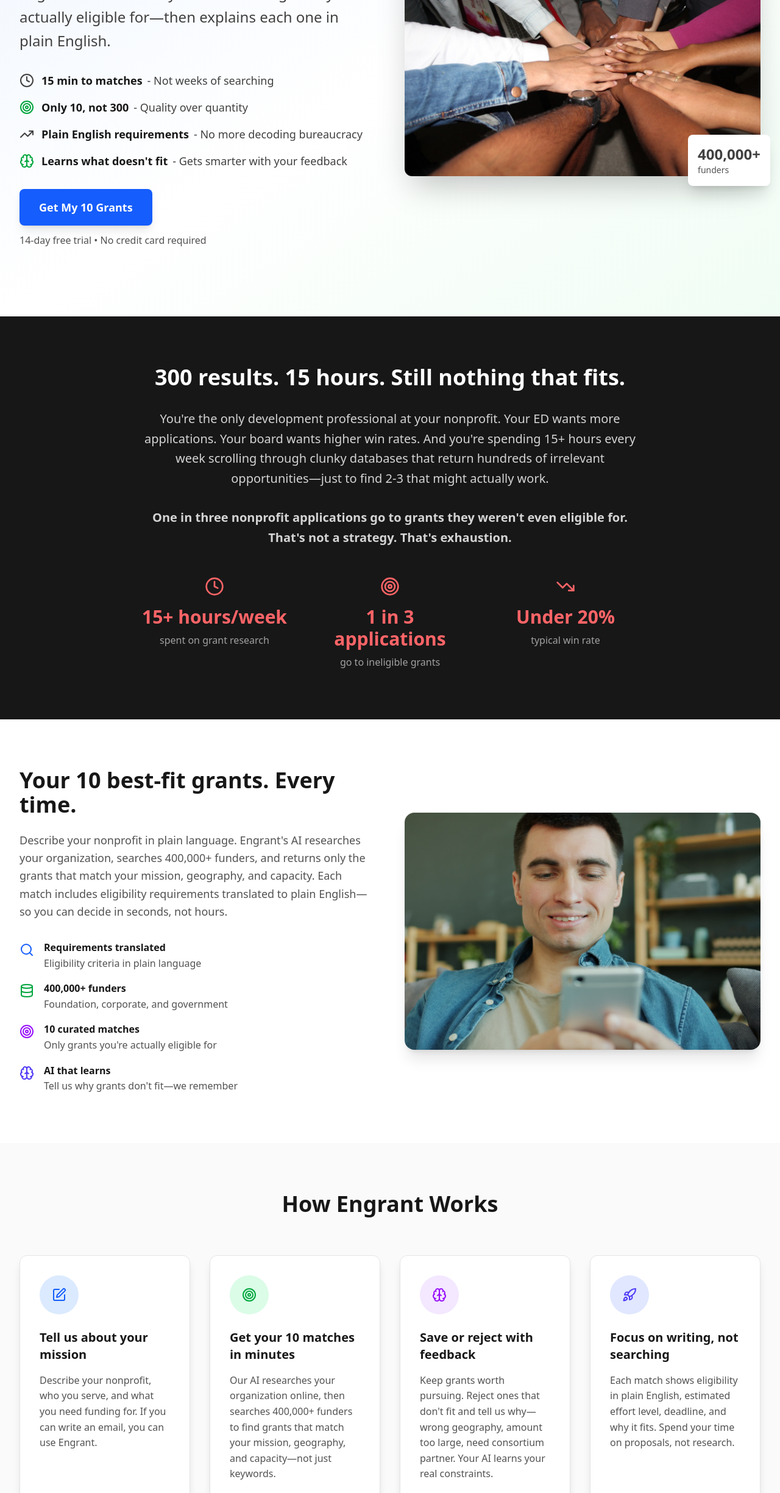
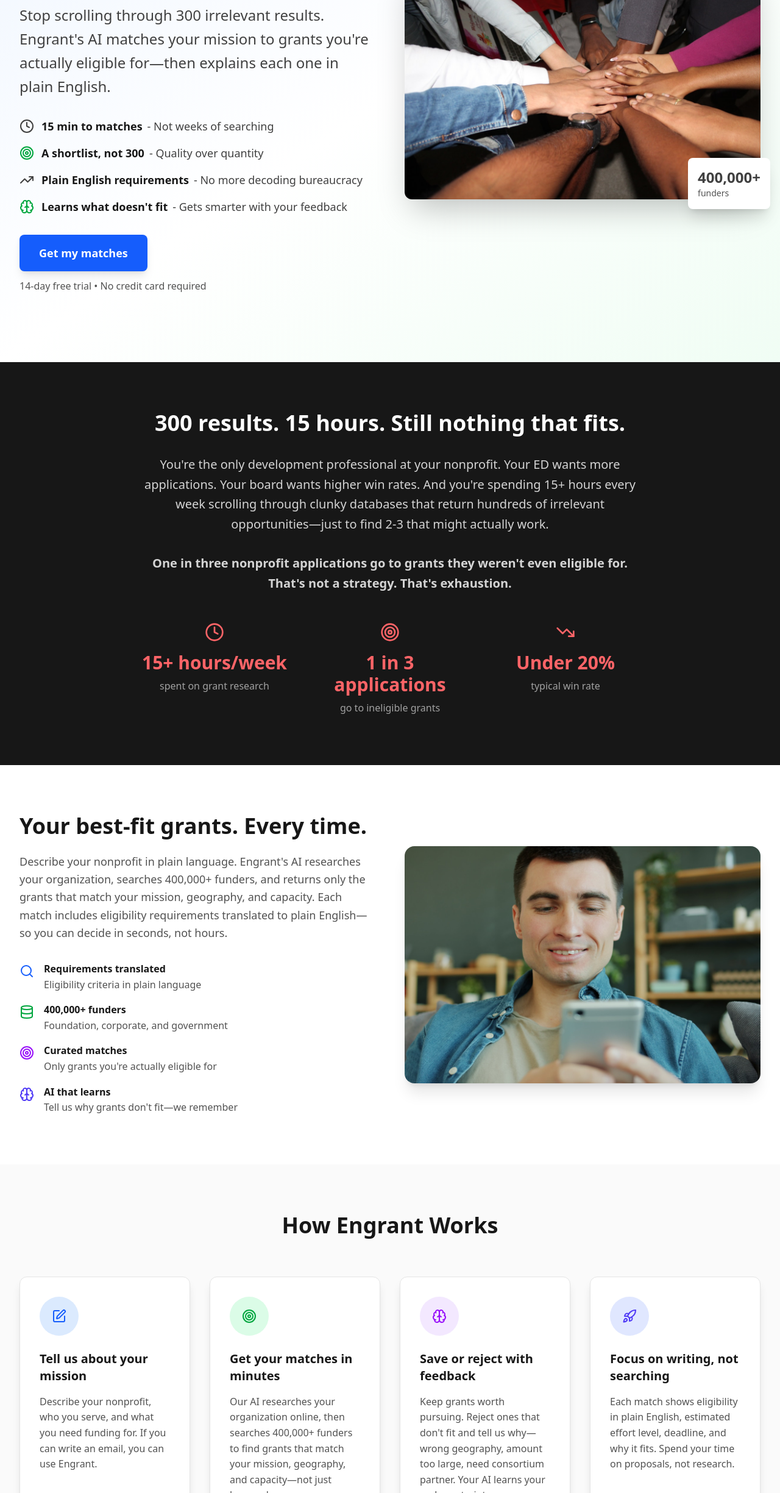
Before and after one commit to uluhonolulu/engrant-web, a Gatsby site: page /ngo-search in a window 1280 px wide. Shown: the part 351-2800 px from the top of the page at 61% size. Built offline with nearby package versions, Linux system fonts and the light colour scheme; Gatsby itself is replaced by a stand-in of ours.

Commit message:
Refined language across NGO search components for clarity and consistency, removing references to "10" curated matches and emphasizing quality over quantity.

```diff
--- a/src/components/ngo-search/FAQ.js
+++ b/src/components/ngo-search/FAQ.js
@@ -33,7 +33,7 @@ const FAQ = () => {
     },
     {
       question: "How quickly can I get started?",
-      answer: "Sign up in under a minute. Describe your mission, and you'll have your 10 curated matches within 15 minutes."
+      answer: "Sign up in under a minute. Describe your mission, and you'll have your curated matches within 15 minutes."
     },
     {
       question: "What if I only need one grant?",
--- a/src/components/ngo-search/FinalCTA.js
+++ b/src/components/ngo-search/FinalCTA.js
@@ -9,7 +9,7 @@ const FinalCTA = () => {
         </h2>
 
         <p className="text-xl mb-10 text-blue-100">
-          Get your 10 best-fit grants in 15 minutes. Spend your time writing proposals, not scrolling databases.
+          Get your best-fit grants in 15 minutes. Spend your time writing proposals, not scrolling databases.
         </p>
 
         <a
@@ -17,7 +17,7 @@ const FinalCTA = () => {
           target="_blank"
           rel="noopener noreferrer"
           className="bg-white text-primary-700 hover:bg-neutral-100 px-10 py-4 rounded-lg text-xl font-bold transition-colors duration-200 shadow-lg inline-block">
-          Get My 10 Grants
+          Get my matches
         </a>
 
         <p className="text-primary-100 mt-6">
--- a/src/components/ngo-search/Header.js
+++ b/src/components/ngo-search/Header.js
@@ -35,7 +35,7 @@ const Header = () => {
               target="_blank"
               rel="noopener noreferrer"
               className="bg-primary-600 text-white px-6 py-2 rounded-lg hover:bg-primary-700 transition-colors font-medium inline-block">
-              Get My 10 Grants
+              Get my matches
             </a>
           </div>
         </div>
--- a/src/components/ngo-search/Hero.js
+++ b/src/components/ngo-search/Hero.js
@@ -12,7 +12,7 @@ const Hero = () => {
         <div className="grid lg:grid-cols-2 gap-12 items-center">
           <div id="hero-content">
             <h1 className="text-4xl lg:text-6xl font-bold text-neutral-900 mb-6 leading-tight">
-              10 perfect grants. 15 minutes.
+              Only the grants that fit. In 15 minutes.
             </h1>
 
             <h2 className="text-xl lg:text-2xl text-neutral-700 mb-8 leading-relaxed">
@@ -27,7 +27,7 @@ const Hero = () => {
               </div>
               <div className="flex items-center text-lg">
                 <Target className="text-green-600 mr-3" />
-                <span className="font-semibold text-neutral-900 mr-2">Only 10, not 300</span>
+                <span className="font-semibold text-neutral-900 mr-2">A shortlist, not 300</span>
                 <span className="text-neutral-700">- Quality over quantity</span>
               </div>
               <div className="flex items-center text-lg">
@@ -48,7 +48,7 @@ const Hero = () => {
                 target="_blank"
                 rel="noopener noreferrer"
                 className="bg-primary-600 hover:bg-primary-700 text-white px-8 py-4 rounded-lg text-lg font-semibold transition-colors duration-200 shadow-lg inline-block">
-                Get My 10 Grants
+                Get my matches
               </a>
               <p className="text-neutral-600 mt-3 mb-0">14-day free trial • No credit card required</p>
             </div>
--- a/src/components/ngo-search/HowItWorks.js
+++ b/src/components/ngo-search/HowItWorks.js
@@ -14,7 +14,7 @@ const HowItWorks = () => {
       icon: Target,
       bgColor: 'bg-green-100',
       iconColor: 'text-green-600',
-      title: 'Get your 10 matches in minutes',
+      title: 'Get your matches in minutes',
       description: 'Our AI researches your organization online, then searches 400,000+ funders to find grants that match your mission, geography, and capacity—not just keywords.'
     },
     {
--- a/src/components/ngo-search/Pricing.js
+++ b/src/components/ngo-search/Pricing.js
@@ -23,7 +23,7 @@ const Pricing = () => {
               </div>
               <div className="flex items-center">
                 <Check className="text-green-500 mr-3" />
-                <span className="text-neutral-700">10 curated matches per search</span>
+                <span className="text-neutral-700">Curated matches per search</span>
               </div>
               <div className="flex items-center">
                 <Check className="text-green-500 mr-3" />
--- a/src/components/ngo-search/Solution.js
+++ b/src/components/ngo-search/Solution.js
@@ -9,7 +9,7 @@ const Solution = () => {
         <div className="lg:grid lg:grid-cols-2 lg:gap-12 items-center">
           <div>
             <h2 className="text-3xl lg:text-4xl font-bold text-neutral-900 mb-6">
-              Your 10 best-fit grants. Every time.
+              Your best-fit grants. Every time.
             </h2>
 
             <p className="text-lg text-neutral-600 mb-8 leading-relaxed">
@@ -34,7 +34,7 @@ const Solution = () => {
               <div className="flex items-start">
                 <Target className="text-purple-600 mt-1 mr-4" />
                 <div>
-                  <div className="font-semibold text-neutral-900">10 curated matches</div>
+                  <div className="font-semibold text-neutral-900">Curated matches</div>
                   <div className="text-neutral-600">Only grants you're actually eligible for</div>
                 </div>
               </div>
--- a/src/components/ngo-search/Trust.js
+++ b/src/components/ngo-search/Trust.js
@@ -14,8 +14,8 @@ const Trust = () => {
             <div className="text-neutral-700">Funders in our database</div>
           </div>
           <div className="bg-green-50 p-6 rounded-xl">
-            <div className="text-4xl font-bold text-green-600 mb-2">10</div>
-            <div className="text-neutral-700">Curated matches per search</div>
+            <div className="text-2xl font-bold text-green-600 mb-2">Curated matches</div>
+            <div className="text-neutral-700">Not 300+ irrelevant results</div>
           </div>
           <div className="bg-primary-50 p-6 rounded-xl">
             <div className="text-4xl font-bold text-primary-600 mb-2">15 min</div>
--- a/src/pages/ngo-search.js
+++ b/src/pages/ngo-search.js
@@ -54,10 +54,10 @@ export default NGOSearchPage;
 
 export const Head = () => (
   <>
-    <title>10 Perfect Grants in 15 Minutes | Engrant</title>
+    <title>Only the Grants That Fit in 15 Minutes | Engrant</title>
     <meta
       name="description"
-      content="Stop scrolling through 300 irrelevant results. Engrant's AI finds your 10 best-fit grants in minutes and explains why each one fits your mission."
+      content="Stop scrolling through 300 irrelevant results. Engrant's AI finds your best-fit grants in minutes and explains why each one fits your mission."
     />
   </>
 );
```
